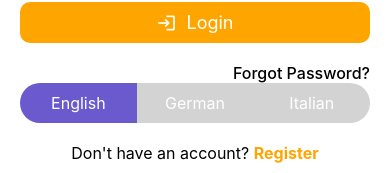
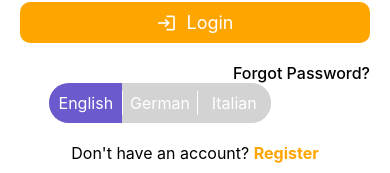
Before and after one commit to huzaifa003/monteco, a React Native app: screen / in a window 390 px wide. Shown: the part 265-438 px from the top of the page. Built offline with nearby package versions, Linux system fonts and the light colour scheme.

Commit message:
Added Sepraator

```diff
--- a/components/SegmentedControl.jsx
+++ b/components/SegmentedControl.jsx
@@ -6,9 +6,9 @@ const SegmentedControl = ({ options }) => {
 
     return (
         <View style={styles.container}>
-            {options.map(option => (
+            {options.map((option, index) => (
+                <React.Fragment key={option}>
                     <TouchableOpacity
-                    key={option}
                         style={[
                             styles.option,
                             { backgroundColor: selectedOption === option ? '#6a5acd' : '#d3d3d3' }
@@ -17,6 +17,10 @@ const SegmentedControl = ({ options }) => {
                     >
                         <Text style={styles.text}>{option}</Text>
                     </TouchableOpacity>
+                    {index < options.length - 1 && (
+                        <View style={styles.separator} />
+                    )}
+                </React.Fragment>
             ))}
         </View>
     );
@@ -26,6 +30,7 @@ const styles = StyleSheet.create({
     container: {
         flexDirection: 'row',
         borderRadius: 20,
+        backgroundColor: '#d3d3d3',  // Background color for the whole control
         overflow: 'hidden',
     },
     option: {
@@ -38,6 +43,12 @@ const styles = StyleSheet.create({
         color: 'white',
         fontSize: 16,
     },
+    separator: {
+        width: 1,
+        backgroundColor: 'white',
+        alignSelf: 'center',
+        height: '60%',  // Sets the separator's height to 80% of the component's height
+    },
 });
 
 export default SegmentedControl;
--- a/screens/LoginScreen.jsx
+++ b/screens/LoginScreen.jsx
@@ -41,9 +41,12 @@ const LoginScreen = () => {
                 iconName="login" // Example icon name
             />
 
+
             <Text style={styles.forgotPassword}>Forgot Password?</Text>
 
-            <SegmentedControl options={['English', 'German', 'Italian']} />
+            <View style={{ width: '80%', alignItems: 'center', justifyContent: 'center'}}>
+                <SegmentedControl options={['English', 'German', 'Italian']} />
+            </View>
             <Text style={styles.footerText}>
                 Don't have an account? <Text style={styles.signUpText}>Register</Text>
             </Text>
@@ -72,7 +75,7 @@ const styles = StyleSheet.create({
         borderRadius: 30,
 
         marginTop: 30,
-        left:0,
+        left: 0,
     },
     buttonText: {
         color: 'white',
```
Lines whose indentation alone changed are shown as unchanged.
